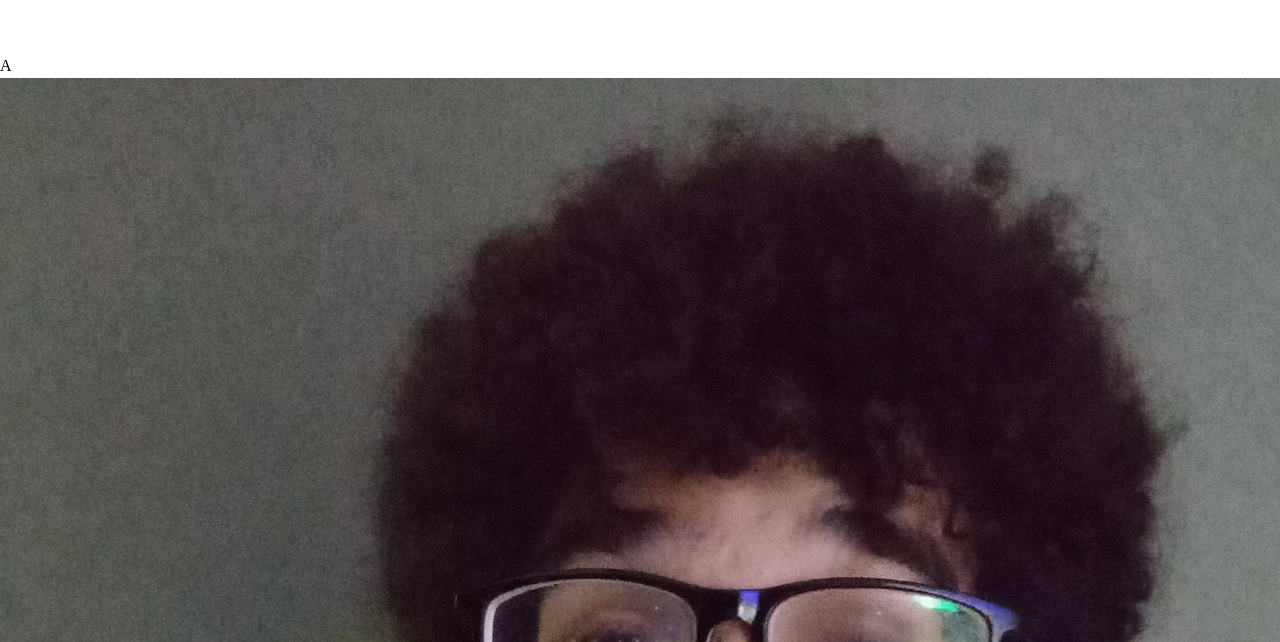
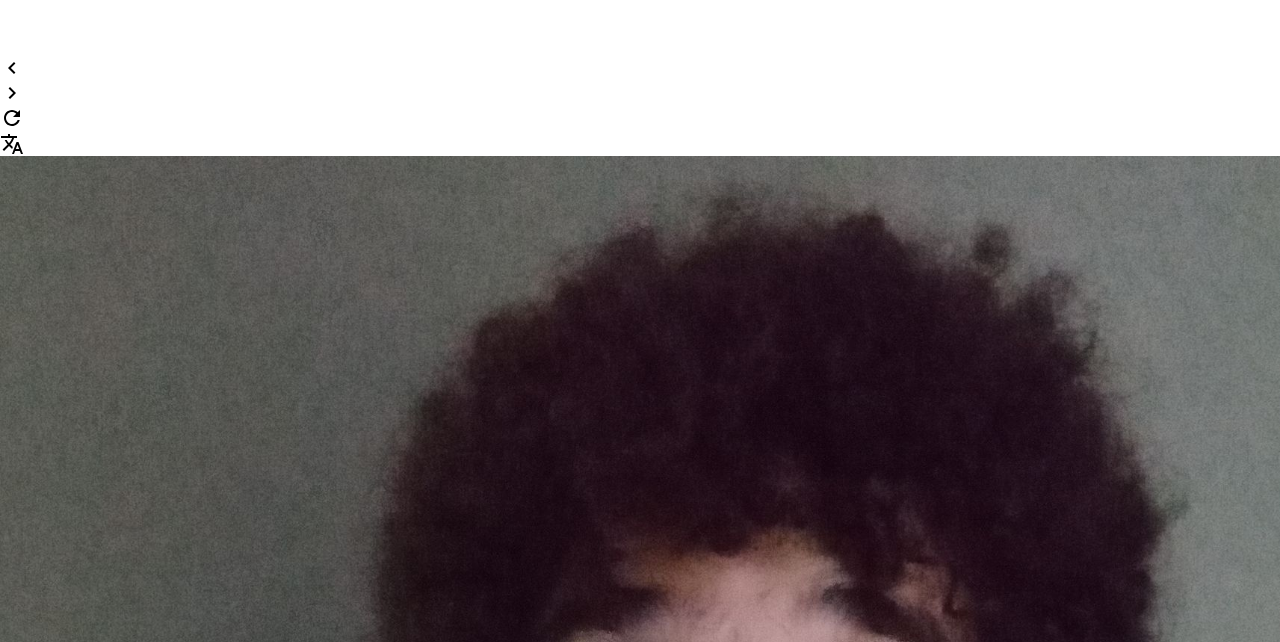
Before and after one commit to jalv21/portfolio-web, a React (Vite) app in the folder portfolio-web/: page / in a window 1280 px wide. Shown: the part 158-800 px from the top of the page. Built offline with nearby package versions, Linux system fonts and the light colour scheme.

Commit message:
feat: criando componente navbar com seções dinâmicas

```diff
--- a/portfolio-web/package.json
+++ b/portfolio-web/package.json
@@ -10,6 +10,10 @@
     "preview": "vite preview"
   },
   "dependencies": {
+    "@emotion/react": "^11.14.0",
+    "@emotion/styled": "^11.14.1",
+    "@mui/icons-material": "^7.3.8",
+    "@mui/material": "^7.3.8",
     "react": "^19.2.0",
     "react-dom": "^19.2.0"
   },
--- a/portfolio-web/src/components/LandingPage.tsx
+++ b/portfolio-web/src/components/LandingPage.tsx
@@ -1,11 +1,12 @@
 import React from "react";
 import Background from "./Background";
+import NavigationBar from "./Navigation";
 
 export default function PageLayout() {
   return (
     <Background>
-      <Navigation />
-      <div className="relative z-auto flex flex-col items-center justify-around gap-2 h-screen font-jetbrains">
+      <NavigationBar innerMenu={[]}/>
+      <div className="relative z-auto flex flex-col items-center justify-evenly gap-2 h-screen font-jetbrains">
         <Profile>
           <ProfilePicture />
           <ProfileHeading />
@@ -13,20 +14,6 @@ export default function PageLayout() {
         <Button />
       </div>
     </Background>
-  );
-}
-
-export function Navigation({}: {}) {
-  let itemClassName =
-    "text-white text-lg font-jetbrains hover:text-green-200 transition-colors duration-300 ease-in-out";
-  return (
-    <section className="bg-black bg-opacity-50 w-full p-4">
-      <ul className="flex justify-between items-center">
-        <li className={itemClassName}>
-          <a href="">A</a>
-        </li>
-      </ul>
-    </section>
   );
 }
 
--- /dev/null
+++ b/portfolio-web/src/components/Navigation.tsx
@@ -0,0 +1,58 @@
+import {
+  NavigateBefore,
+  NavigateNext,
+  Refresh,
+  Translate,
+} from "@mui/icons-material";
+
+export default function NavigationBar({
+  innerMenu,
+}: {
+  innerMenu: React.ReactNode[];
+}) {
+  const itemClassName =
+    "text-white text-lg font-jetbrains hover:cursor-pointer";
+  const basicFlex = "flex justify-between items center";
+  return (
+    <section className="bg-black/30 backdrop-blur-2xs w-full p-4 border-neutral-700 border-1">
+      <ul className="flex justify-between gap-2 items-center text-white">
+        <div className={basicFlex + " gap-4"}>
+          <span className={basicFlex}>
+            <NavigationItem
+              icon=<NavigateBefore />
+              className={itemClassName}
+              link=""
+            />
+            <NavigationItem
+              icon=<NavigateNext />
+              className={itemClassName}
+              link=""
+            />
+          </span>
+          <NavigationItem icon=<Refresh /> className={itemClassName} link="" />
+        </div>
+        <NavigationItem icon=<Translate /> className={itemClassName} link="" />
+      </ul>
+      <div className="flex flex-col mt-4 md:flex-row md:justify-center md:gap-8">
+        {innerMenu.map((node, i) => (
+          <span key={i} className={itemClassName}>
+            {node}
+          </span>
+        ))}
+      </div>
+    </section>
+  );
+}
+
+interface NavItemProps {
+  icon: React.ReactNode;
+  className: string;
+  link: string;
+}
+const NavigationItem = (props: NavItemProps) => {
+  return (
+    <li className={props.className}>
+      <a href={props.link}>{props.icon}</a>
+    </li>
+  );
+};
```
Also changed, not shown: 1 other file (tests, documents, lock files or other folders).
